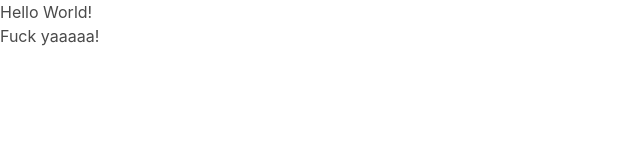
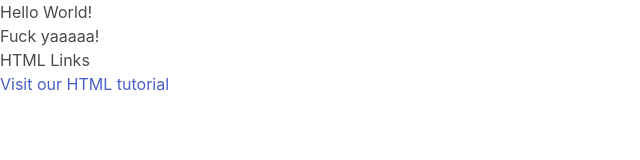
Before and after one commit to kipprr/comp426finalselfcare, a website: page index.html in a window 1280 px wide. Shown: the whole page, without its empty margins (0-640 px from the left). Drawn offline with nearby package versions, Linux system fonts and the light colour scheme.

Commit message:
Update index.html

```diff
--- a/index.html
+++ b/index.html
@@ -7,6 +7,8 @@
   <div>
     <p>Hello World!<p>
     <p>Fuck yaaaaa!</p>
+    <h2>HTML Links</h2>
+<p><a href="SignUp.html">Visit our HTML tutorial</a></p>
   </div>
 </body>
 </html>
```
